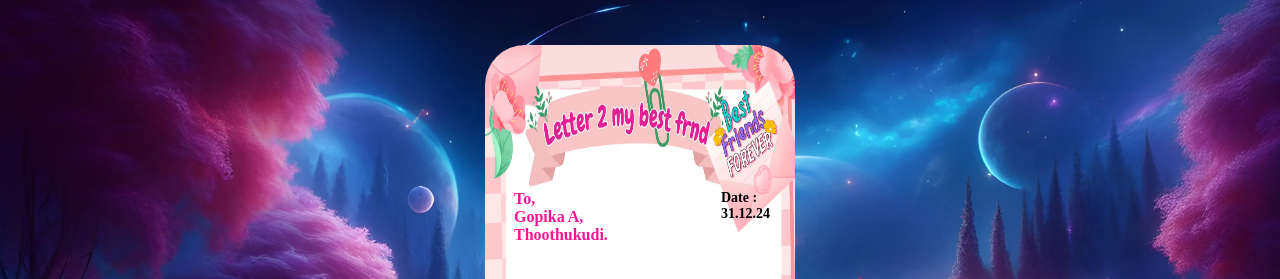
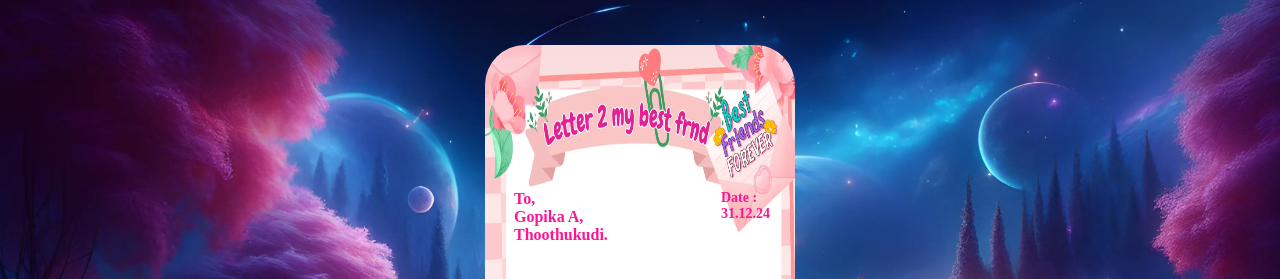
Before and after one commit to HarishKumar-005/wishing_my_dear-frnd, a plain HTML site: page index.html in a window 1280 px wide. Shown: the part 803-1082 px from the top of the page. Drawn offline with Linux system fonts and the light colour scheme; a web font is replaced by a local one.

Commit message:
new text

```diff
--- a/styles.css
+++ b/styles.css
@@ -127,5 +127,5 @@ html {
   padding-right: 15px;
   padding-bottom: 7px;
   font-size: 7px;
-  color: black;
+  color: deeppink;
 }
```
